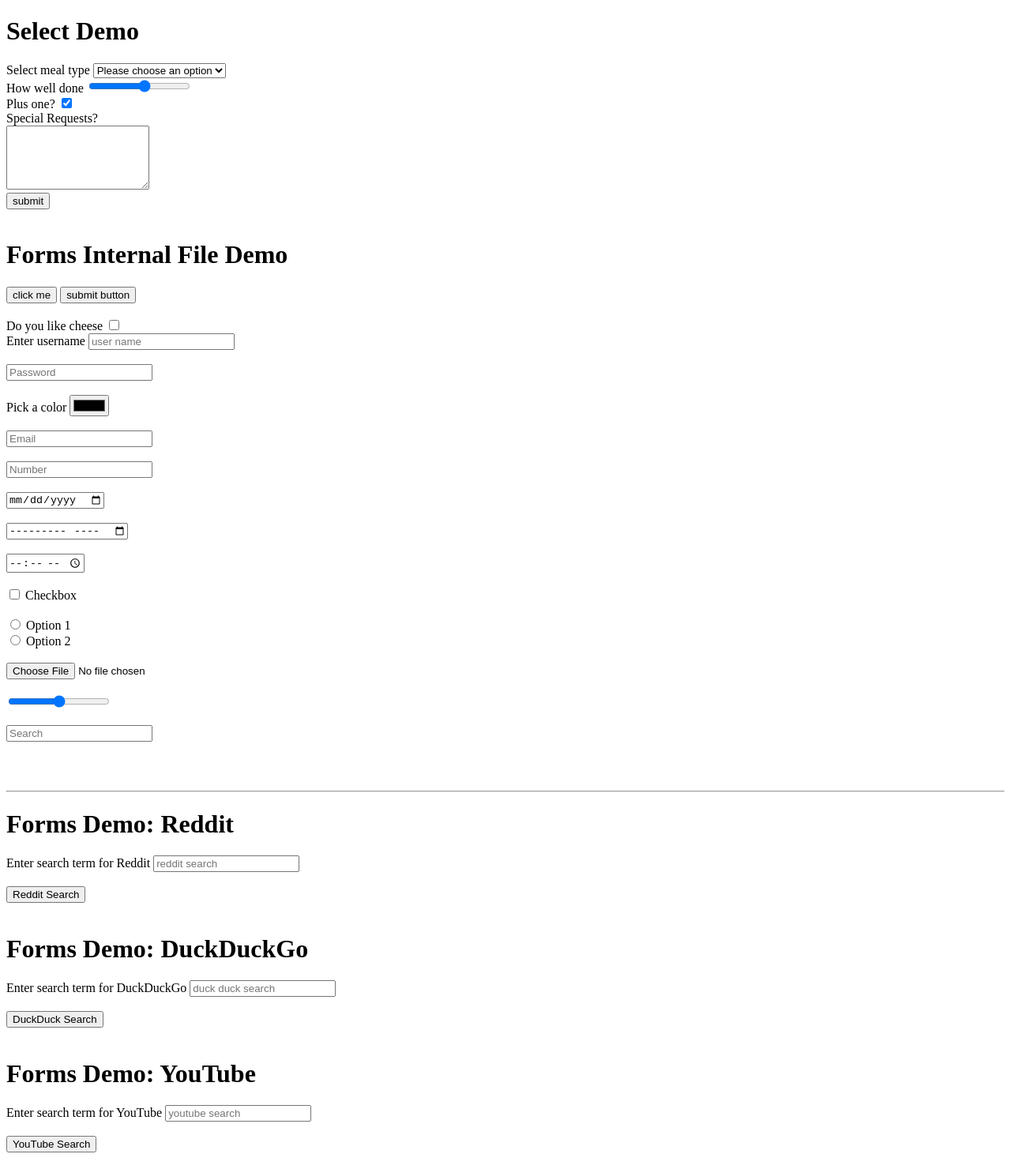
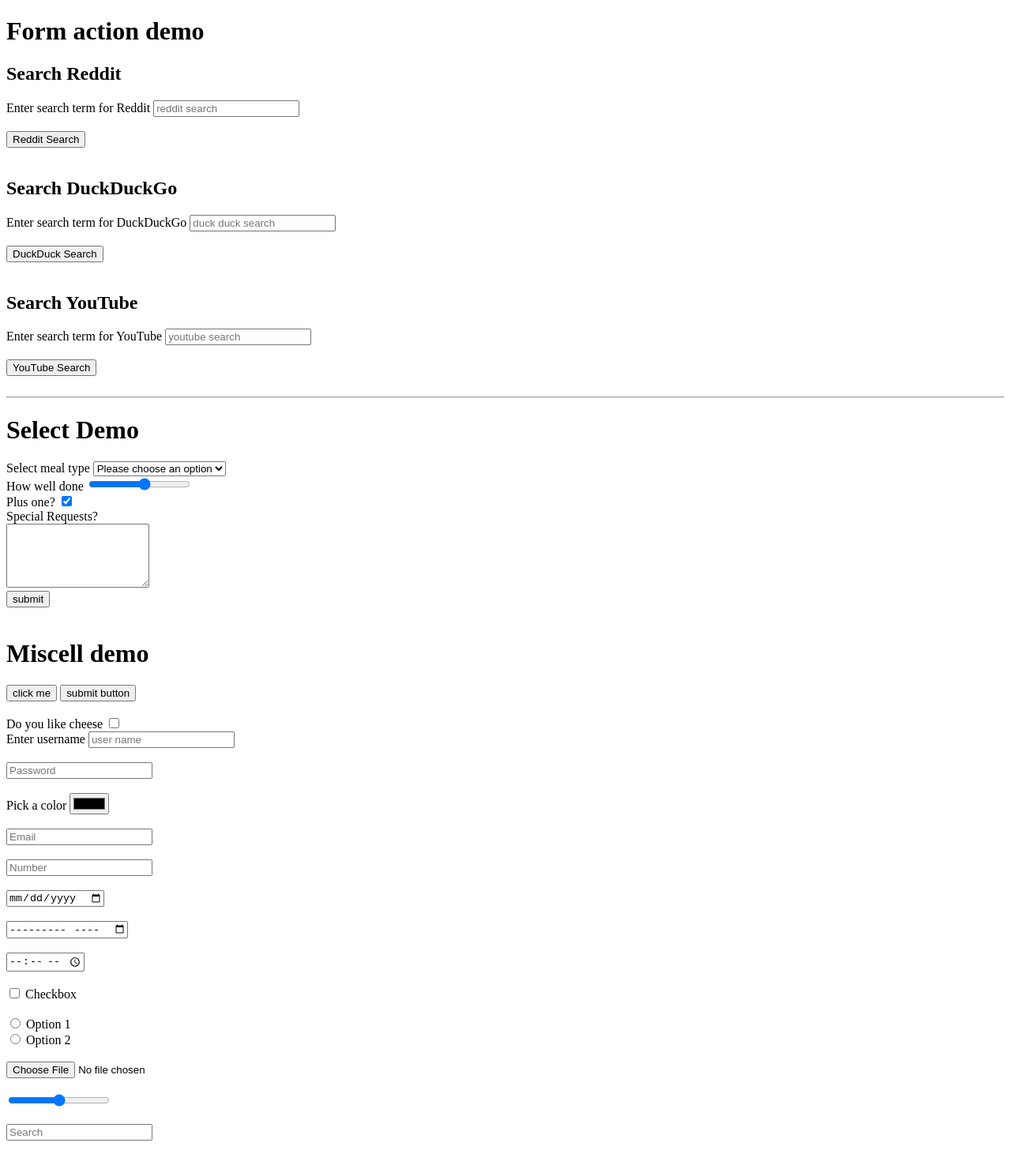
Before and after one commit to 3willows/htmlCss, a plain HTML site: page heaviest birds/forms.html in a window 1280 px wide. Shown: the top 1480 px of the page at 79% size. Drawn offline with Linux system fonts and the light colour scheme.

Commit message:
reorder different demos

```diff
--- a/heaviest birds/forms.html
+++ b/heaviest birds/forms.html
@@ -8,6 +8,36 @@
 </head>
 
 <body>
+
+  <h1>Form action demo</h1>
+  <h2>Search Reddit</h2>
+  <form action="https://www.reddit.com/search/">
+    <div>
+      <label for="redditSearch">Enter search term for Reddit</label>
+      <input type="text" placeholder="reddit search" id="redditSearch" name="q"><br><br>
+      <button>Reddit Search</button><br><br>
+    </div>
+  </form>
+
+  <h2>Search DuckDuckGo</h2>
+  <form action="https://duckduckgo.com/">
+    <div>
+      <label for="duckSearch">Enter search term for DuckDuckGo</label>
+      <input type="text" placeholder="duck duck search" id="duckSearch" name="q"><br><br>
+      <button>DuckDuck Search</button><br><br>
+    </div>
+  </form>
+
+  <h2>Search YouTube</h2>
+  <form action="https://www.youtube.com/results">
+    <div>
+      <label for="youtube">Enter search term for YouTube</label>
+      <input type="text" placeholder="youtube search" id="youtube" name="search_query"><br><br>
+      <button>YouTube Search</button><br><br>
+    </div>
+  </form>
+
+  <hr>
 
   <h1>Select Demo</h1>
 
@@ -32,7 +62,7 @@
     <button>submit</button><br><br>
 
   </form>
-  <h1>Forms Internal File Demo</h1>
+  <h1>Miscell demo</h1>
 
   <form action="/tacos">
 
@@ -98,32 +128,6 @@
 
   <hr>
 
-  <h1>Forms Demo: Reddit </h1>
-  <form action="https://www.reddit.com/search/">
-    <div>
-      <label for="redditSearch">Enter search term for Reddit</label>
-      <input type="text" placeholder="reddit search" id="redditSearch" name="q"><br><br>
-      <button>Reddit Search</button><br><br>
-    </div>
-  </form>
-
-  <h1>Forms Demo: DuckDuckGo</h1>
-  <form action="https://duckduckgo.com/">
-    <div>
-      <label for="duckSearch">Enter search term for DuckDuckGo</label>
-      <input type="text" placeholder="duck duck search" id="duckSearch" name="q"><br><br>
-      <button>DuckDuck Search</button><br><br>
-    </div>
-  </form>
-
-  <h1>Forms Demo: YouTube</h1>
-  <form action="https://www.youtube.com/results">
-    <div>
-      <label for="youtube">Enter search term for YouTube</label>
-      <input type="text" placeholder="youtube search" id="youtube" name="search_query"><br><br>
-      <button>YouTube Search</button><br><br>
-    </div>
-  </form>
 
 
 
```
